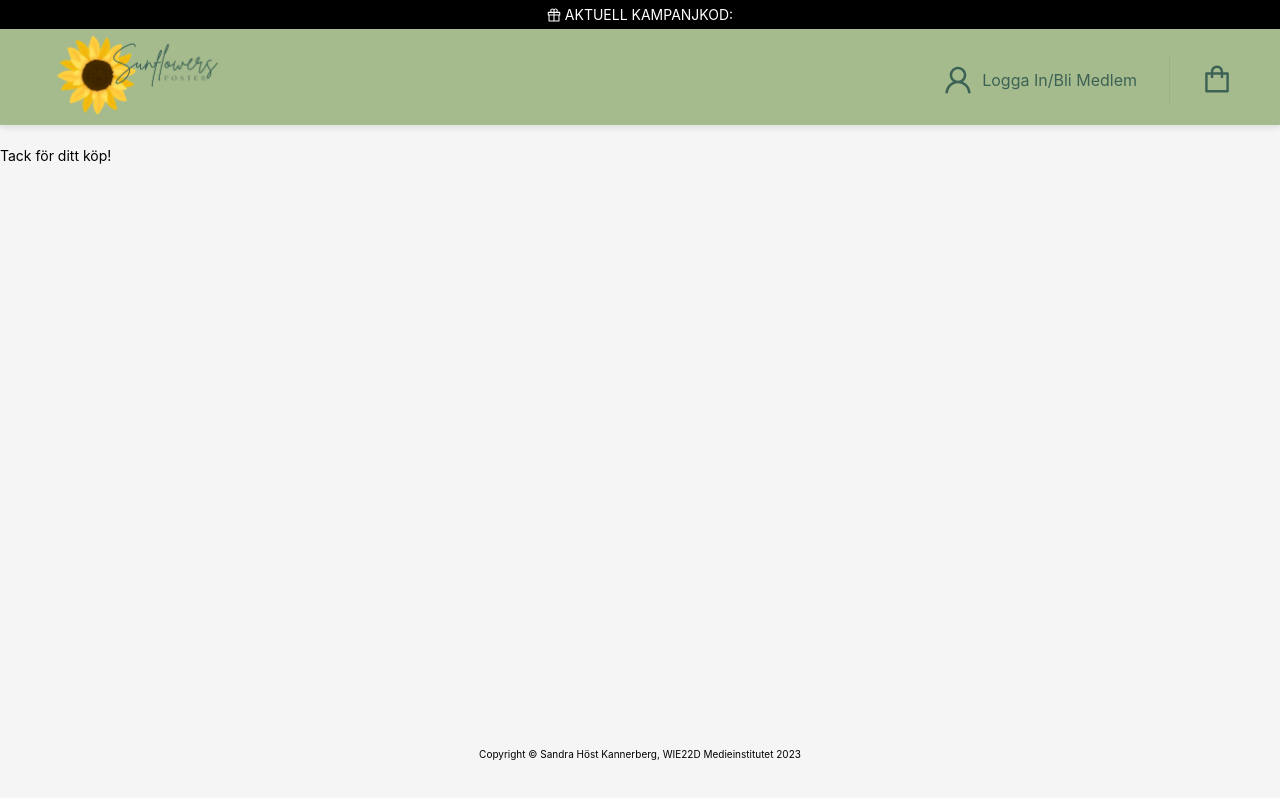
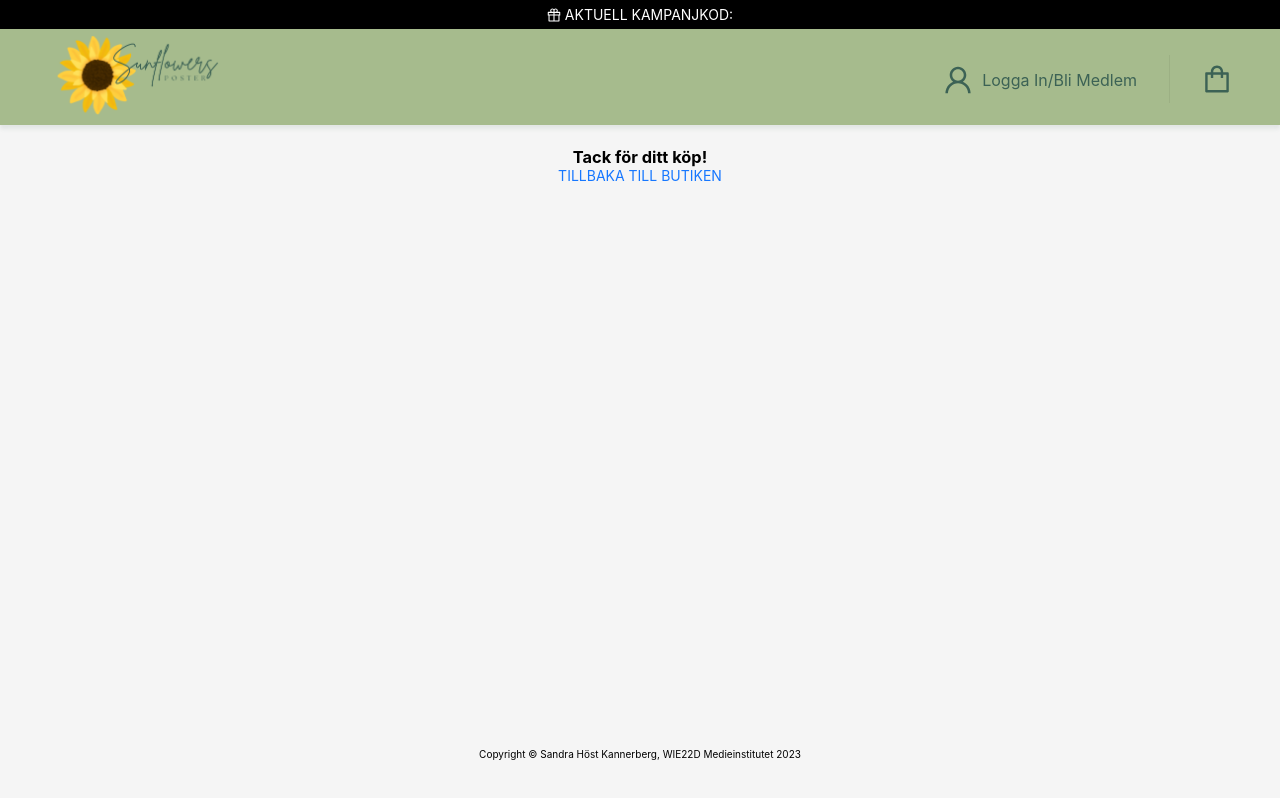
Before and after one commit to SandraHKannerberg/stripe-checkout, a React (Vite) app in the folder client/: page /confirmation in a window 1280 px wide. Built offline with nearby package versions, Linux system fonts and the light colour scheme; no server answers.

Commit message:
basic layout for confirmation page - checkout success

```diff
--- a/client/src/pages/Confirmation.tsx
+++ b/client/src/pages/Confirmation.tsx
@@ -1,13 +1,20 @@
 import Header from "../components/Header/Header"
 import Footer from "../components/Footer/Footer"
 import { Col, Row } from "antd";
+import { NavLink } from "react-router-dom";
 
 function confirmation() {
   return (
     <Row style={{"minHeight" : "100vh", "backgroundColor":"whitesmoke"}} >
         <Col span={24}><Header></Header></Col>
-        <Col style={{"minHeight" : "70vh"}} span={24}>
-            Tack för ditt köp!
+        <Col style={{"minHeight" : "70vh", "textAlign":"center"}} span={24}>
+
+           <h3>Tack för ditt köp!</h3>
+
+           <NavLink to="/"style={{ textDecoration: "none" }}>
+                <p>TILLBAKA TILL BUTIKEN</p>
+            </NavLink>
+
         </Col>
         <Col span={24}><Footer></Footer></Col>
     </Row>
```
